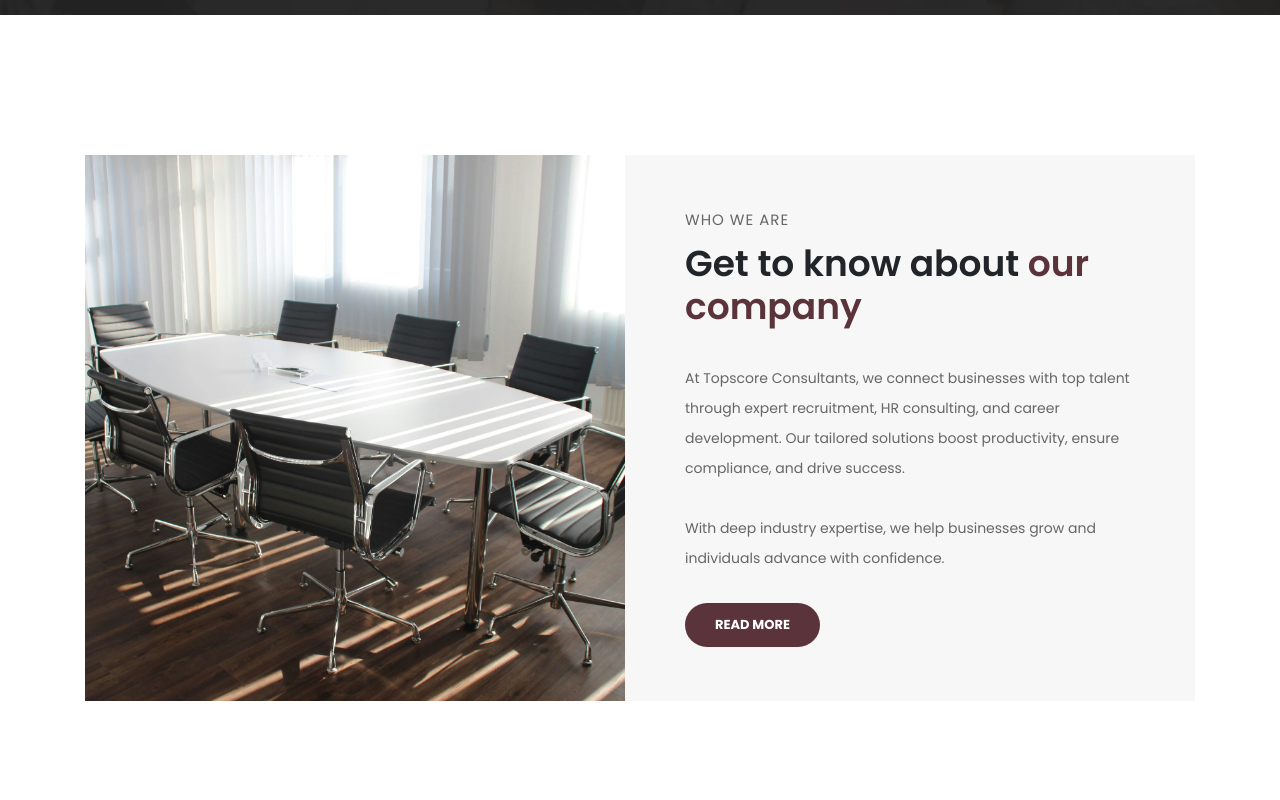
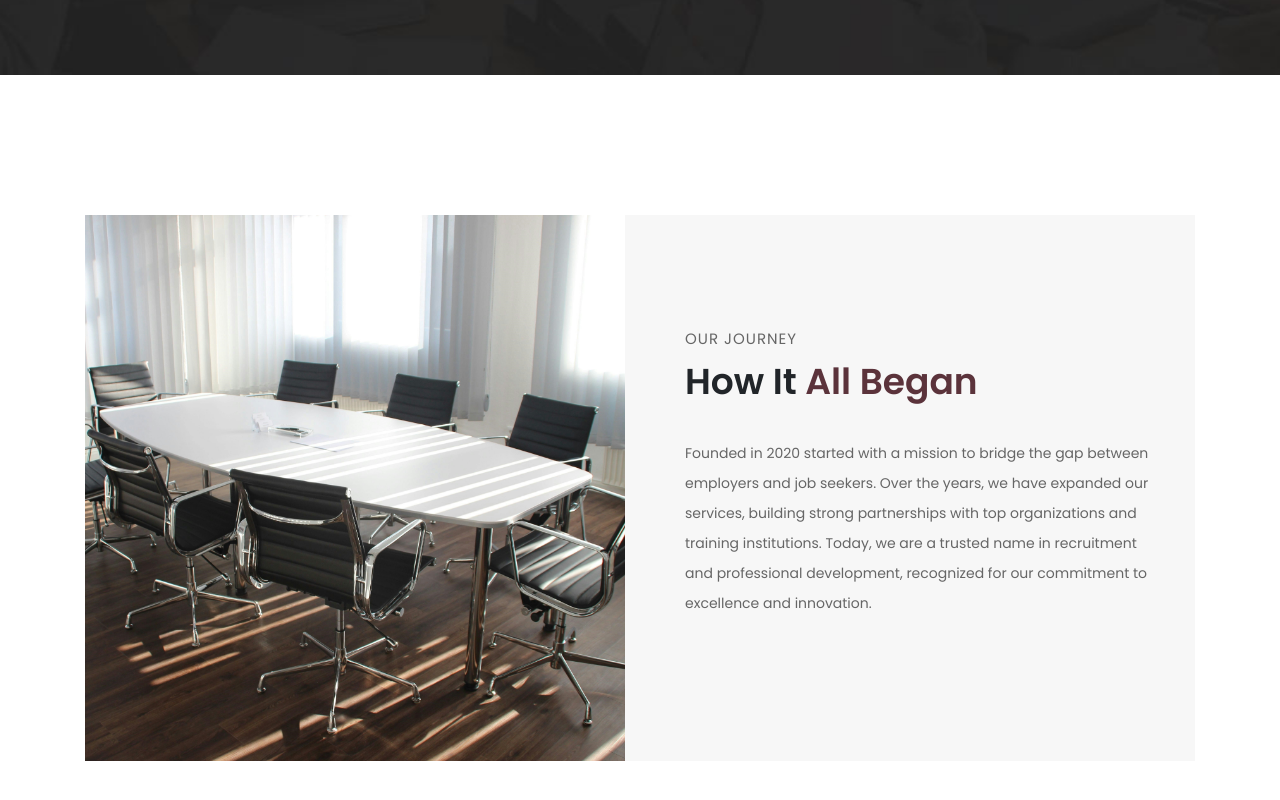
Before and after one commit to topscoreconsultants/topscoreconsultants.github.io, a plain HTML site: page index.html in a window 1280 px wide. Shown: the part 2705-3505 px from the top of the page. Drawn offline with Linux system fonts and the light colour scheme.

Commit message:
Update index.html

```diff
--- a/index.html
+++ b/index.html
@@ -161,6 +161,7 @@ https://templatemo.com/tm-545-finance-business
             <div class="section-heading">
               <h2>What We <em>Do Best</em></h2>
               <span>Connecting Talent, Empowering Growth, Transforming Workplaces.</span>
+		<p>At Topscore Consultants Limited, we offer a comprehensive suite of services designed to support individuals and organizations in achieving their professional and operational goals. Our expanded offerings now include:</p>
             </div>
           </div>
           <div class="col-md-4">
@@ -343,10 +344,10 @@ https://templatemo.com/tm-545-finance-business
                 </div>
                 <div class="col-md-6 align-self-center">
                   <div class="right-content">
-                    <span>Who we are</span>
-                    <h2>Get to know about <em>our company</em></h2>
-                    <p>At Topscore Consultants, we connect businesses with top talent through expert recruitment, HR consulting, and career development. Our tailored solutions boost productivity, ensure compliance, and drive success.<br><br>With deep industry expertise, we help businesses grow and individuals advance with confidence.</p>
-                    <a href="#" class="filled-button">Read More</a>
+                    <span>Our Journey</span>
+                    <h2>How It <em> All Began</em></h2>
+                    <p>Founded in 2020 started with a mission to bridge the gap between employers and job seekers. Over the years, we have expanded our services, building strong partnerships with top organizations and training institutions. Today, we are a trusted name in recruitment and professional development, recognized for our commitment to excellence and innovation.</p>
+                    <!--<a href="#" class="filled-button">Read More</a>-->
                   </div>
                 </div>
               </div>
@@ -369,10 +370,10 @@ https://templatemo.com/tm-545-finance-business
             <div class="owl-testimonials owl-carousel">
 
 
-			  <div class="testimonial-item">
+		<div class="testimonial-item">
                 <div class="inner-content">
                   <h4>Sarah Mutheu</h4>
-                  <span>Transport Analyst</span>
+                  <span>Transport Analyst - OMLAND LOGISTICS</span>
                   <p>"Topscore Consultants' training programs transformed our leadership team. The workshops were insightful, practical, and made an immediate impact on our workplace culture and efficiency."</p>
                 </div>
                 <img src="http://placehold.it/60x60" alt="">
@@ -518,7 +519,7 @@ https://templatemo.com/tm-545-finance-business
       <div class="container">
         <div class="row">
           <div class="col-md-3 footer-item">
-            <h4>TOPSCORE CONSULTANTS</h4>
+            <h4>TOPSCORE CONSULTANTS LIMITED</h4>
             <p>Bridging Talent and Opportunity with Excellence in Human Resources.</p>
             <ul class="social-icons">
               <li><a rel="nofollow" href="https://fb.com/templatemo" target="_blank"><i class="fa fa-facebook"></i></a></li>
```
